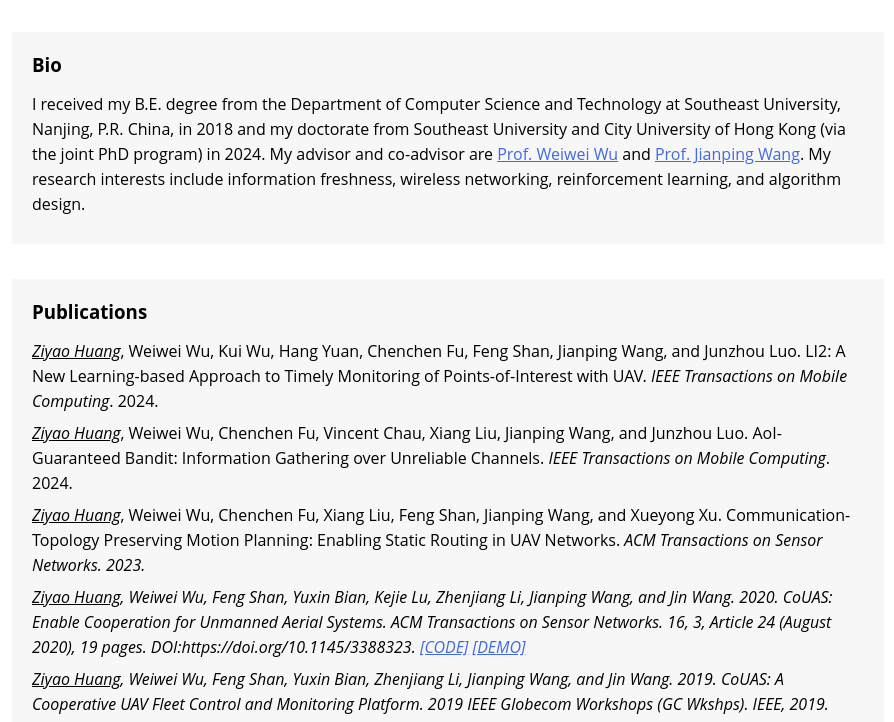
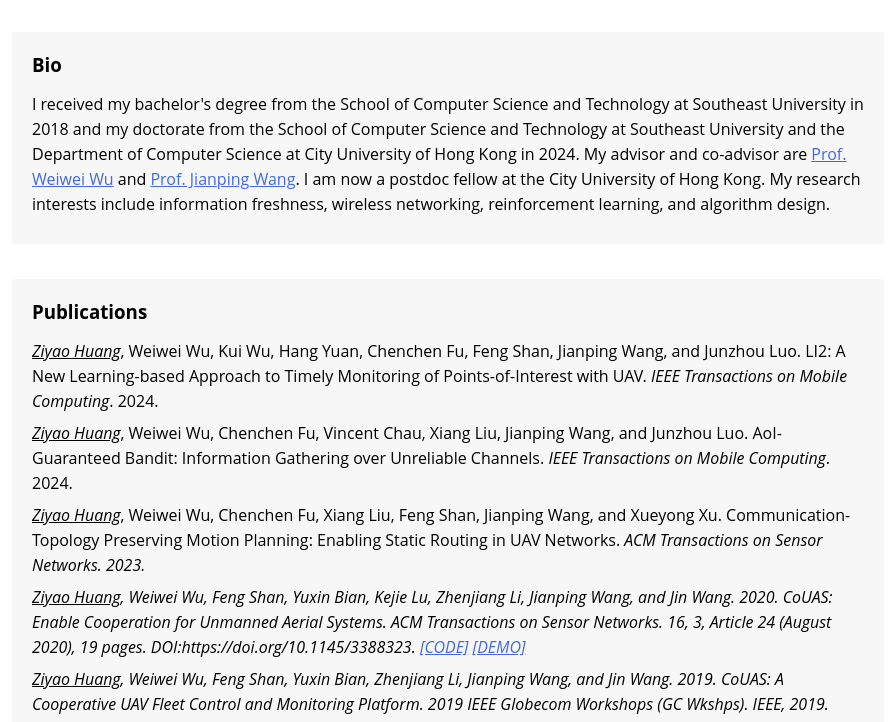
Before and after one commit to whxru/ziyao, a plain HTML site: page index.html in a window 1280 px wide. Shown: the part 378-1100 px from the top of the page, without its empty margins (192-1086 px from the left). Drawn offline with Linux system fonts and the light colour scheme.

Commit message:
Update index.html

```diff
--- a/index.html
+++ b/index.html
@@ -30,7 +30,7 @@
     <div class="container">
         <h3 class="subtitle">Bio</h3>
         <span class="content">
-            <p>I received my B.E. degree from the Department of Computer Science and Technology at Southeast University, Nanjing, P.R. China, in 2018 and my doctorate from Southeast University and City University of Hong Kong (via the joint PhD program) in 2024. My advisor and co-advisor are <a target="blank" href="https://cse.seu.edu.cn/2019/0103/c23024a257230/page.htm">Prof. Weiwei Wu</a> and <a target="blank" href="https://www.cs.cityu.edu.hk/~jianwang/">Prof. Jianping Wang</a>. My research interests include information freshness, wireless networking, reinforcement learning, and algorithm design.</p>
+            <p>I received my bachelor's degree from the School of Computer Science and Technology at Southeast University in 2018 and my doctorate from the School of Computer Science and Technology at Southeast University and the Department of Computer Science at City University of Hong Kong in 2024. My advisor and co-advisor are <a target="blank" href="https://cse.seu.edu.cn/2019/0103/c23024a257230/page.htm">Prof. Weiwei Wu</a> and <a target="blank" href="https://www.cs.cityu.edu.hk/~jianwang/">Prof. Jianping Wang</a>. I am now a postdoc fellow at the City University of Hong Kong. My research interests include information freshness, wireless networking, reinforcement learning, and algorithm design.</p>
         </span>
     </div>
 
```
